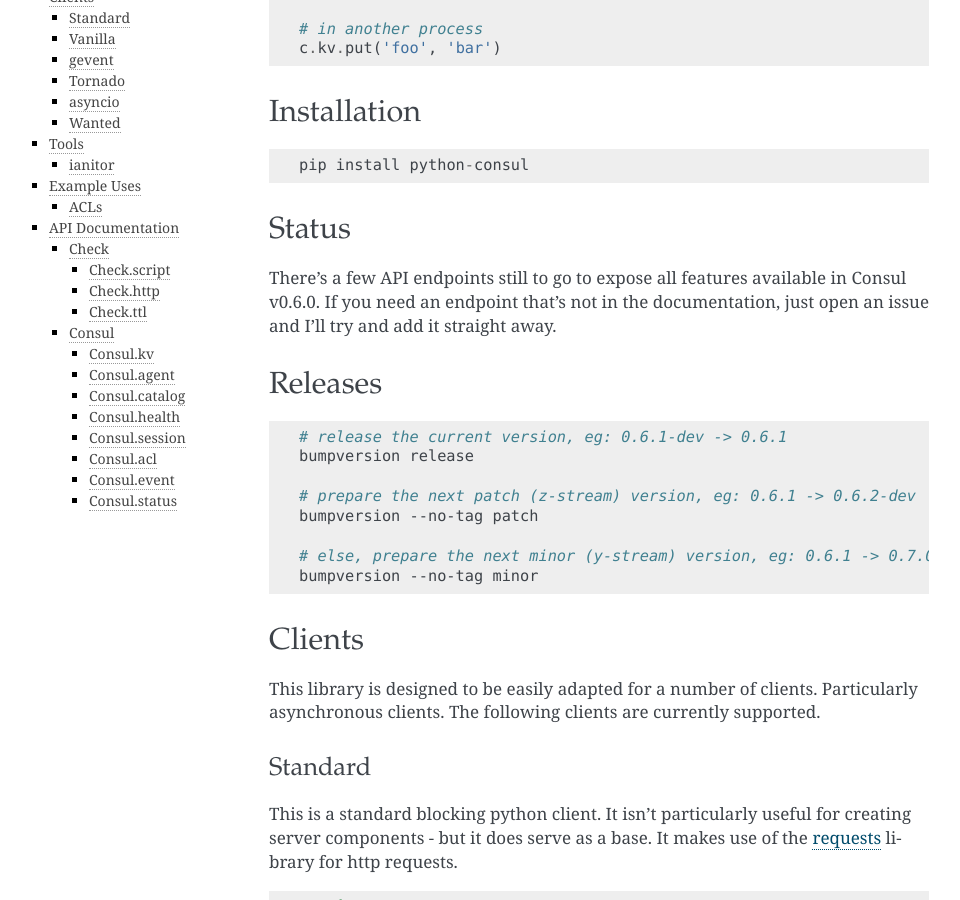
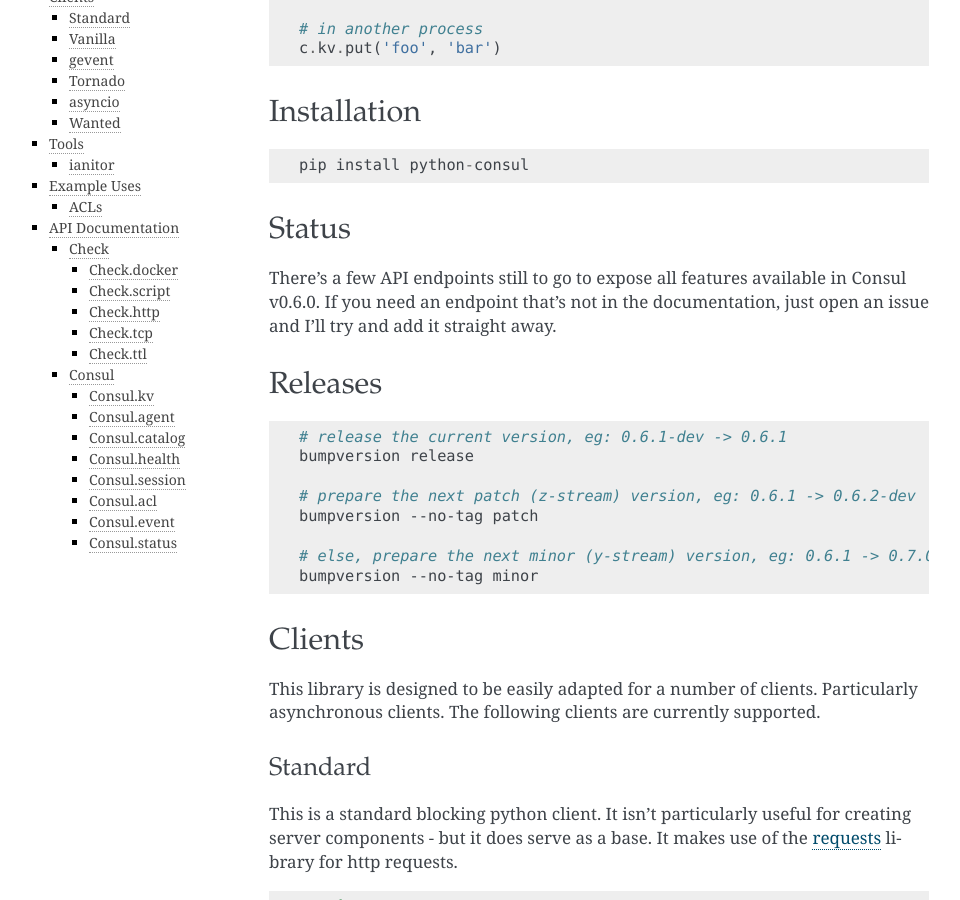
Before and after one commit to python-consul/python-consul, a Sphinx documentation site: the page built from docs/index.rst, in a window 1280 px wide and 900 px high, scrolled down 564 px. Shown: the whole window, without its empty margins (151-1111 px from the left). Built offline with Sphinx 7.4.7, drawn with Linux system fonts in a browser that asks for light colours; some of the changed text lies outside the part shown.

Commit message:
documentation: add new checks
- add docker and tcp checks
- remove Consul.Health.Check

Resolves: #98

```diff
--- a/docs/index.rst
+++ b/docs/index.rst
@@ -170,6 +170,11 @@
 
 .. autoclass:: consul.Check
 
+Check.docker
+++++++++++++
+
+.. automethod:: consul.Check.docker
+
 Check.script
 ++++++++++++
 
@@ -179,6 +184,11 @@
 ++++++++++
 
 .. automethod:: consul.Check.http
+
+Check.tcp
++++++++++
+
+.. automethod:: consul.Check.tcp
 
 Check.ttl
 +++++++++
```
Also changed, not shown: other parts of docs/index.rst (+0 -4 lines).
